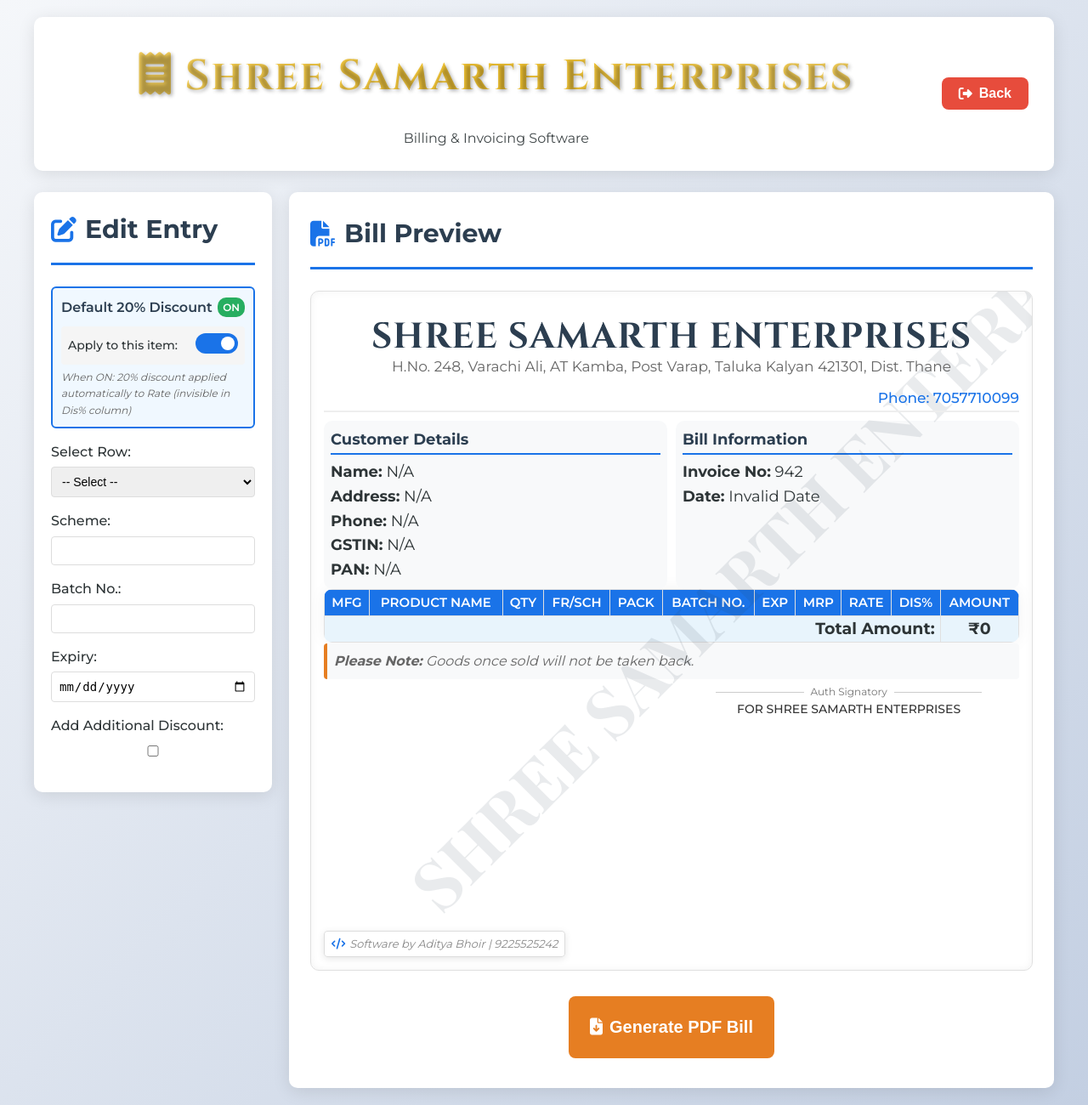
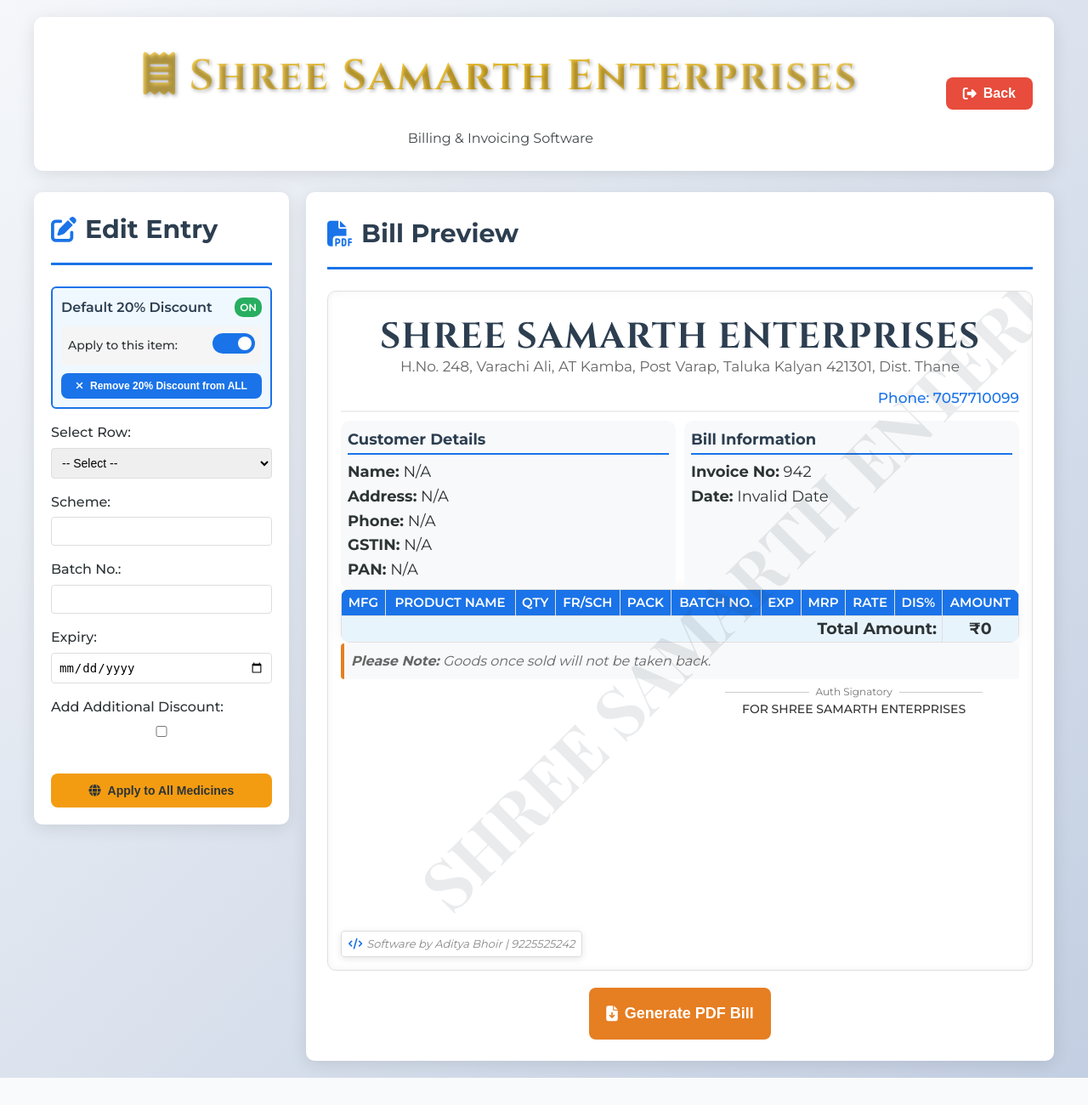
Before and after one commit to aditya3767/PHARMA-BILLING, a Flask app: page /invoice_pdf in a window 1280 px wide. Shown: the whole page at 85% size. After the commit the page ends 1268 px from the top, so only its background shows below. Run offline with Flask 3, Linux system fonts and the light colour scheme; the visitor is signed in with stand-in values (Sample User, id 1); some libraries are stand-ins or nearby versions.

Commit message:
latestcommit

```diff
--- a/app.py
+++ b/app.py
@@ -21,9 +21,18 @@ from pymongo.mongo_client import MongoClient
 from pymongo.server_api import ServerApi
 import urllib.parse
 
+app = Flask(__name__)
 
-app = Flask(__name__)
-app.secret_key = os.environ.get('SECRET_KEY', 'e6db0ccf32af7bdb06579f263147b8d4')
+# Session configuration - Set to 1 hour expiration
+app.config.update(
+    SECRET_KEY=os.environ.get('SECRET_KEY', 'e6db0ccf32af7bdb06579f263147b8d4'),
+    PERMANENT_SESSION_LIFETIME=timedelta(hours=1),  # Session expires after 1 hour
+    SESSION_PERMANENT=True,
+    SESSION_COOKIE_SECURE=False,  # Set to True in production with HTTPS
+    SESSION_COOKIE_HTTPONLY=True,
+    SESSION_COOKIE_SAMESITE='Lax',
+    SESSION_REFRESH_EACH_REQUEST=True  # Refresh session on each request (extends by 1 hour each time user is active)
+)
 
 # MongoDB connection with enhanced SSL handling
 try:
@@ -176,6 +185,17 @@ def sync_default_medicines():
 
 # Call this function when the app starts
 sync_default_medicines()
+
+
+# Before request handler to refresh session and check expiration
+@app.before_request
+def before_request():
+    """Refresh session expiration on each request and check if session is expired"""
+    if 'user_id' in session:
+        # Make session permanent and refresh it
+        session.permanent = True
+        # This will automatically extend the session lifetime by PERMANENT_SESSION_LIFETIME
+        # due to SESSION_REFRESH_EACH_REQUEST = True
 
 
 # Login required decorator with cache prevention
@@ -337,13 +357,25 @@ def inject_logout_confirmation(html_content):
             });
         })();
 
-        // Check session periodically
+        // Check session periodically with expiry time
         function checkSession() {
             fetch('/check-session')
                 .then(response => response.json())
                 .then(data => {
                     if (!data.logged_in && window.location.pathname !== '/') {
+                        // Session expired, redirect to login with message
+                        alert('Your session has expired. Please login again.');
                         window.location.href = '/';
+                    } else if (data.logged_in && data.remaining_minutes !== undefined) {
+                        // Show warning if session is about to expire (last 5 minutes)
+                        if (data.remaining_minutes <= 5 && data.remaining_minutes > 0) {
+                            console.log(`Session expires in ${data.remaining_minutes} minutes`);
+                            // Optional: Show a warning toast/notification
+                            if (data.remaining_minutes === 5) {
+                                // You can implement a toast notification here
+                                console.warn('Session will expire in 5 minutes!');
+                            }
+                        }
                     }
                 })
                 .catch(error => console.error('Error checking session:', error));
@@ -351,6 +383,9 @@ def inject_logout_confirmation(html_content):
 
         // Check session every 30 seconds
         setInterval(checkSession, 30000);
+
+        // Initial session check
+        checkSession();
     })();
     </script>
     """
@@ -363,9 +398,19 @@ def inject_logout_confirmation(html_content):
 
 @app.route('/')
 def index():
-    # If user is already logged in, redirect to billing
+    # If user is already logged in and session is valid, redirect to billing
     if 'user_id' in session:
-        return redirect(url_for('billing'))
+        # Verify user still exists in database (optional additional check)
+        try:
+            user = users_collection.find_one({'_id': ObjectId(session['user_id'])})
+            if user:
+                return redirect(url_for('billing'))
+            else:
+                # User no longer exists, clear session
+                session.clear()
+        except:
+            # If any error occurs, clear session
+            session.clear()
 
     response = make_response(render_template('index.html'))
     # Prevent caching of login page
@@ -468,12 +513,20 @@ def login():
         if user['password'] != password:
             return jsonify({'error': 'Invalid credentials'}), 401
 
-        # Set session
+        # Set session with 1 hour expiration
+        session.clear()  # Clear any existing session data
         session['user_id'] = str(user['_id'])
         session['username'] = user['username']
-        session.permanent = True  # Make session permanent
+        session.permanent = True  # Make session permanent (uses PERMANENT_SESSION_LIFETIME)
 
-        return jsonify({'message': 'Login successful', 'redirect': url_for('billing')}), 200
+        # Store login time for reference
+        session['login_time'] = datetime.now().isoformat()
+
+        return jsonify({
+            'message': 'Login successful',
+            'redirect': url_for('billing'),
+            'session_expiry_hours': 1
+        }), 200
 
     except Exception as e:
         return jsonify({'error': str(e)}), 500
@@ -482,6 +535,7 @@ def login():
 @app.route('/logout')
 def logout():
     session.clear()
+    session.permanent = False
 
     @after_this_request
     def add_no_cache_headers(response):
@@ -505,10 +559,23 @@ def logout_confirm():
 
 @app.route('/check-session')
 def check_session():
-    """Check if user is logged in"""
-    return jsonify({
-        'logged_in': 'user_id' in session
-    })
+    """Check if user is logged in and get remaining session time"""
+    if 'user_id' in session:
+        # Calculate remaining session time
+        remaining_seconds = session.permanent_session_lifetime.total_seconds() if hasattr(session,
+                                                                                          'permanent_session_lifetime') else 3600
+        remaining_minutes = int(remaining_seconds / 60)
+
+        return jsonify({
+            'logged_in': True,
+            'username': session.get('username'),
+            'remaining_minutes': remaining_minutes,
+            'session_expires_in_hours': round(remaining_seconds / 3600, 1)
+        })
+    else:
+        return jsonify({
+            'logged_in': False
+        })
 
 
 @app.route('/save-bill-data', methods=['POST'])
@@ -932,13 +999,15 @@ def health_check():
     return jsonify({
         'status': 'healthy',
         'timestamp': datetime.now().isoformat(),
-        'database': 'connected' if hasattr(db, 'command') else 'dummy'
+        'database': 'connected' if hasattr(db, 'command') else 'dummy',
+        'session_timeout': '1 hour'
     })
 
 
 if __name__ == '__main__':
     print("=== Pharmacy Management System ===")
     print("=== Server Starting ===")
+    print("=== Session Timeout: 1 Hour ===")
     port = int(os.environ.get('PORT', 5000))
     # Set debug=False for production
     app.run(host='0.0.0.0', port=port, debug=False)
--- a/templates/invoice_pdf.html
+++ b/templates/invoice_pdf.html
@@ -18,6 +18,7 @@
             --success: #27ae60;
             --success-dark: #1e8449;
             --danger: #e74c3c;
+            --warning: #f39c12;
             --shadow: 0 4px 20px rgba(0, 0, 0, 0.1);
             --radius: 10px;
         }
@@ -127,7 +128,7 @@
         }
 
         .edit-frame {
-            width: 280px;
+            width: 300px;
             background: white;
             padding: 20px;
             border-radius: var(--radius);
@@ -183,28 +184,27 @@
             background: var(--secondary);
             color: white;
             border: none;
-            padding: 14px 25px;
+            padding: 12px 20px;
             border-radius: 8px;
             cursor: pointer;
-            font-size: 16px;
+            font-size: 14px;
             font-weight: 600;
             transition: all 0.3s;
-            display: flex;
+            display: inline-flex;
             align-items: center;
             gap: 8px;
-            margin: 10px 5px;
         }
 
         button:hover {
             background: #1557b7;
             transform: translateY(-2px);
-            box-shadow: 0 6px 12px rgba(0, 0, 0, 0.15);
+            box-shadow: 0 4px 12px rgba(0, 0, 0, 0.15);
         }
 
         .generate-pdf {
             background: var(--accent);
-            padding: 25px;
-            font-size: 20px;
+            padding: 20px;
+            font-size: 18px;
             justify-content: center;
         }
 
@@ -212,13 +212,133 @@
             background: #d35400;
         }
 
-        .btn-back {
-            font-size: 20px;
-            background: var(--dark);
+        .action-buttons {
+            display: flex;
+            justify-content: center;
+            gap: 15px;
+            margin-top: 20px;
         }
 
-        .btn-back:hover {
-            background: #1a252f;
+        .toggle-container {
+            display: flex;
+            align-items: center;
+            justify-content: space-between;
+            margin-top: 10px;
+            padding: 8px;
+            background: #f5f5f5;
+            border-radius: 4px;
+        }
+
+        .toggle-label {
+            font-weight: 500;
+            font-size: 14px;
+        }
+
+        .switch {
+            position: relative;
+            display: inline-block;
+            width: 50px;
+            height: 24px;
+        }
+
+        .switch input {
+            opacity: 0;
+            width: 0;
+            height: 0;
+        }
+
+        .slider {
+            position: absolute;
+            cursor: pointer;
+            top: 0;
+            left: 0;
+            right: 0;
+            bottom: 0;
+            background-color: #ccc;
+            transition: .4s;
+            border-radius: 24px;
+        }
+
+        .slider:before {
+            position: absolute;
+            content: "";
+            height: 16px;
+            width: 16px;
+            left: 4px;
+            bottom: 4px;
+            background-color: white;
+            transition: .4s;
+            border-radius: 50%;
+        }
+
+        input:checked + .slider {
+            background-color: var(--secondary);
+        }
+
+        input:checked + .slider:before {
+            transform: translateX(26px);
+        }
+
+        .default-discount-toggle {
+            background: #f0f8ff;
+            border: 2px solid #1a73e8;
+            padding: 10px;
+            border-radius: 6px;
+            margin-top: 15px;
+            margin-bottom: 15px;
+        }
+
+        .default-discount-label {
+            display: flex;
+            align-items: center;
+            justify-content: space-between;
+            font-weight: 600;
+            color: var(--primary);
+        }
+
+        .default-discount-label .status {
+            font-size: 12px;
+            padding: 2px 6px;
+            border-radius: 10px;
+            background: #27ae60;
+            color: white;
+        }
+
+        .default-discount-label .status.off {
+            background: #e74c3c;
+        }
+
+        .discount-info {
+            font-size: 12px;
+            color: #666;
+            margin-top: 5px;
+            font-style: italic;
+        }
+
+        .btn-small {
+            background: var(--secondary);
+            padding: 8px 12px;
+            font-size: 12px;
+            margin-top: 10px;
+            width: 100%;
+            justify-content: center;
+        }
+
+        .btn-small:hover {
+            background: #1557b7;
+        }
+
+        .apply-all-btn {
+            background: var(--warning);
+            color: var(--dark);
+            width: 100%;
+            justify-content: center;
+            margin-top: 20px;
+        }
+
+        .apply-all-btn:hover {
+            background: #e67e22;
+            color: white;
         }
 
         #bill-preview {
@@ -430,109 +550,6 @@
             font-size: 13px;
         }
 
-        .action-buttons {
-            display: flex;
-            justify-content: center;
-            gap: 15px;
-            margin-top: 20px;
-        }
-
-        .toggle-container {
-            display: flex;
-            align-items: center;
-            justify-content: space-between;
-            margin-top: 10px;
-            padding: 8px;
-            background: #f5f5f5;
-            border-radius: 4px;
-        }
-
-        .toggle-label {
-            font-weight: 500;
-            font-size: 14px;
-        }
-
-        .switch {
-            position: relative;
-            display: inline-block;
-            width: 50px;
-            height: 24px;
-        }
-
-        .switch input {
-            opacity: 0;
-            width: 0;
-            height: 0;
-        }
-
-        .slider {
-            position: absolute;
-            cursor: pointer;
-            top: 0;
-            left: 0;
-            right: 0;
-            bottom: 0;
-            background-color: #ccc;
-            transition: .4s;
-            border-radius: 24px;
-        }
-
-        .slider:before {
-            position: absolute;
-            content: "";
-            height: 16px;
-            width: 16px;
-            left: 4px;
-            bottom: 4px;
-            background-color: white;
-            transition: .4s;
-            border-radius: 50%;
-        }
-
-        input:checked + .slider {
-            background-color: var(--secondary);
-        }
-
-        input:checked + .slider:before {
-            transform: translateX(26px);
-        }
-
-        .default-discount-toggle {
-            background: #f0f8ff;
-            border: 2px solid #1a73e8;
-            padding: 10px;
-            border-radius: 6px;
-            margin-top: 15px;
-            margin-bottom: 15px;
-        }
-
-        .default-discount-label {
-            display: flex;
-            align-items: center;
-            justify-content: space-between;
-            font-weight: 600;
-            color: var(--primary);
-        }
-
-        .default-discount-label .status {
-            font-size: 12px;
-            padding: 2px 6px;
-            border-radius: 10px;
-            background: #27ae60;
-            color: white;
-        }
-
-        .default-discount-label .status.off {
-            background: #e74c3c;
-        }
-
-        .discount-info {
-            font-size: 12px;
-            color: #666;
-            margin-top: 5px;
-            font-style: italic;
-        }
-
         @media (max-width: 600px) {
             .content-row {
                 flex-direction: column;
@@ -603,9 +620,9 @@
                             <span class="slider"></span>
                         </label>
                     </div>
-                    <div class="discount-info">
-                        When ON: 20% discount applied automatically to Rate (invisible in Dis% column)
-                    </div>
+                    <button class="btn-small" onclick="removeDefaultDiscountFromAll()">
+                        <i class="fas fa-times"></i> Remove 20% Discount from ALL
+                    </button>
                 </div>
 
                 <div class="form-group">
@@ -634,6 +651,10 @@
                     <label for="edit-additional-discount">Additional Discount (%):</label>
                     <input type="number" step="0.1" id="edit-additional-discount" oninput="updateRow()">
                 </div>
+
+                <button class="apply-all-btn" onclick="applyDiscountToAll()">
+                    <i class="fas fa-globe"></i> Apply to All Medicines
+                </button>
             </div>
 
             <div class="preview-section">
@@ -664,6 +685,7 @@
 
         let items = [];
         let invoiceNo = Math.floor(100 + Math.random() * 900);
+        let currentSelectedIndex = null;
 
         // Calculate rate and amount with default 20% always applied silently
         // Additional discount is shown in DIS% column
@@ -671,8 +693,8 @@
             // Get MRP
             const mrp = item.price;
 
-            // Step 1: Apply default 20% discount ALWAYS (silent/invisible)
-            const defaultDiscountPercent = 20;
+            // Step 1: Apply default 20% discount if enabled (silent/invisible)
+            const defaultDiscountPercent = item.applyDefaultDiscount ? 20 : 0;
             const priceAfterDefaultDiscount = mrp * (1 - defaultDiscountPercent / 100);
 
             // Step 2: Apply additional discount on top of the default discounted price
@@ -688,7 +710,7 @@
             // Store additional discount % for display in DIS% column (ONLY additional discount shown)
             item.displayDiscountPercent = additionalDiscPercent;
 
-            console.log(`Item: ${item.name}, MRP: ${mrp}, Default 20% applied: ${priceAfterDefaultDiscount}, Additional%: ${additionalDiscPercent}, Final Rate: ${finalRate}, Amount: ${item.amount}`);
+            console.log(`Item: ${item.name}, MRP: ${mrp}, Default%: ${defaultDiscountPercent}, Additional%: ${additionalDiscPercent}, Final Rate: ${finalRate}, Amount: ${item.amount}`);
         }
 
         function initializeBillPreview(data) {
@@ -703,7 +725,7 @@
                     ...item,
                     mfg: 'WDPL',
                     scheme: '',
-                    applyDefaultDiscount: true,   // Always ON by default, can be toggled OFF if needed
+                    applyDefaultDiscount: true,   // Always ON by default
                     additionalDiscount: 0,
                     showAdditionalDiscount: false,
                     batch: 'N/A',
@@ -747,23 +769,18 @@
             }
 
             const item = items[index];
+            item.applyDefaultDiscount = toggle.checked;
 
             if (toggle.checked) {
                 status.textContent = 'ON';
                 status.classList.remove('off');
-                // Recalculate with default 20% discount
-                calculateRateAndAmount(item);
             } else {
                 status.textContent = 'OFF';
                 status.classList.add('off');
-                // When OFF, recalculate WITHOUT default 20% discount
-                const mrp = item.price;
-                const additionalDiscPercent = item.additionalDiscount || 0;
-                const finalRate = mrp * (1 - additionalDiscPercent / 100);
-                item.rate = finalRate;
-                item.amount = item.quantity * finalRate;
-                item.displayDiscountPercent = additionalDiscPercent;
             }
+
+            // Recalculate rate & amount based on new base discount
+            calculateRateAndAmount(item);
 
             const formattedDate = new Date(billData.billDate).toLocaleDateString('en-IN', {
                 day: '2-digit',
@@ -773,15 +790,58 @@
             renderTable(formattedDate);
         }
 
+        // NEW FUNCTION: Remove default 20% discount from ALL medicines
+        function removeDefaultDiscountFromAll() {
+            if (items.length === 0) {
+                alert('No medicines in the bill.');
+                return;
+            }
+
+            // Show confirmation dialog
+            const confirmMessage = confirm(`⚠️ Do you want to REMOVE the default 20% discount from ALL ${items.length} medicines?\n\nThis will affect all items in the bill. The rate will be calculated based only on additional discounts.\n\nClick OK to confirm.`);
+
+            if (confirmMessage) {
+                // Set applyDefaultDiscount to false for all items
+                items.forEach(item => {
+                    item.applyDefaultDiscount = false;
+                    calculateRateAndAmount(item);
+                });
+
+                // Update UI
+                const formattedDate = new Date(billData.billDate).toLocaleDateString('en-IN', {
+                    day: '2-digit',
+                    month: '2-digit',
+                    year: 'numeric'
+                });
+                renderTable(formattedDate);
+
+                // Update the toggle button status if the current selected row is affected
+                const select = document.getElementById('row-select');
+                const index = select.value;
+                if (index !== '') {
+                    const toggle = document.getElementById('default-discount-toggle');
+                    const status = document.getElementById('default-discount-status');
+                    toggle.checked = false;
+                    status.textContent = 'OFF';
+                    status.classList.add('off');
+                }
+
+                alert(`✅ Successfully removed 20% default discount from all ${items.length} medicines!`);
+            }
+        }
+
         function loadRowData() {
             const select = document.getElementById('row-select');
             const index = select.value;
             if (index === '') return;
 
-            const item = items[index];
+            currentSelectedIndex = parseInt(index);
+            const item = items[currentSelectedIndex];
 
             const toggle = document.getElementById('default-discount-toggle');
             const status = document.getElementById('default-discount-status');
+
+            // Set toggle based on the item's saved state (PERSISTENT)
             toggle.checked = item.applyDefaultDiscount;
 
             if (item.applyDefaultDiscount) {
@@ -851,18 +911,7 @@
             }
 
             // Recalculate rate and amount based on current settings
-            const toggle = document.getElementById('default-discount-toggle');
-            if (toggle.checked) {
-                calculateRateAndAmount(item);
-            } else {
-                // Default discount OFF
-                const mrp = item.price;
-                const additionalDiscPercent = item.additionalDiscount || 0;
-                const finalRate = mrp * (1 - additionalDiscPercent / 100);
-                item.rate = finalRate;
-                item.amount = item.quantity * finalRate;
-                item.displayDiscountPercent = additionalDiscPercent;
-            }
+            calculateRateAndAmount(item);
 
             const formattedDate = new Date(billData.billDate).toLocaleDateString('en-IN', {
                 day: '2-digit',
@@ -870,6 +919,52 @@
                 year: 'numeric'
             });
             renderTable(formattedDate);
+        }
+
+        // Apply additional discount to ALL medicines
+        function applyDiscountToAll() {
+            const select = document.getElementById('row-select');
+            const index = select.value;
+
+            if (index === '') {
+                alert('Please select a row first to get the additional discount value.');
+                return;
+            }
+
+            const sourceItem = items[index];
+            const discountValue = sourceItem.additionalDiscount || 0;
+
+            if (discountValue === 0) {
+                alert('No additional discount to apply. Please set an additional discount first.');
+                return;
+            }
+
+            // Show confirmation dialog
+            const confirmMessage = confirm(`⚠️ Do you want to apply ${discountValue}% additional discount to ALL medicines?\n\nThis will affect all items in the bill. Click OK to confirm.`);
+
+            if (confirmMessage) {
+                // Apply to all items
+                items.forEach(item => {
+                    item.additionalDiscount = discountValue;
+                    item.showAdditionalDiscount = true;
+                    calculateRateAndAmount(item);
+                });
+
+                // Update UI
+                const formattedDate = new Date(billData.billDate).toLocaleDateString('en-IN', {
+                    day: '2-digit',
+                    month: '2-digit',
+                    year: 'numeric'
+                });
+                renderTable(formattedDate);
+
+                // Update current selected row display
+                if (currentSelectedIndex !== null) {
+                    loadRowData();
+                }
+
+                alert(`✅ Successfully applied ${discountValue}% additional discount to all ${items.length} medicines!`);
+            }
         }
 
         function formatCurrency(value) {
@@ -1093,7 +1188,8 @@
                             ...item,
                             rate: item.rate,
                             amount: item.amount,
-                            additionalDiscount: item.additionalDiscount
+                            additionalDiscount: item.additionalDiscount,
+                            applyDefaultDiscount: item.applyDefaultDiscount
                         })),
                         total_amount: items.reduce((sum, item) => sum + item.amount, 0)
                     };
```
